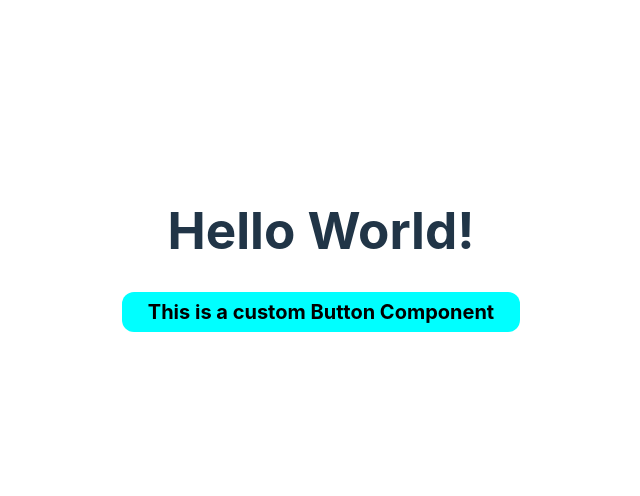
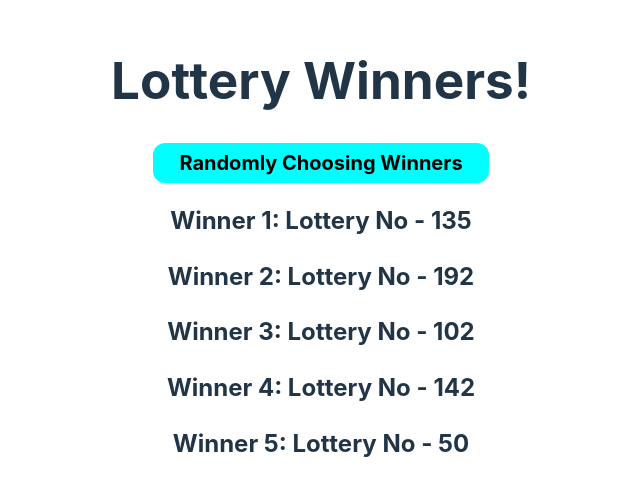
Before and after one commit to JisanEAE77/React-Learning-Footprints, a React (Vite) app in the folder rlf/: page / in a window 1280 px wide. Shown: the part 150-646 px from the top of the page, without its empty margins (319-959 px from the left). Built offline with nearby package versions, Linux system fonts and the light colour scheme.

Commit message:
Randomly Lottery Winners Drawing
Here I used dynamic component to show winners position and random lottery number in the screen,

```diff
--- a/rlf/src/App.jsx
+++ b/rlf/src/App.jsx
@@ -1,11 +1,17 @@
 import './App.css'
+import Lottery from './Lottery'
 import Button from './Button'
 
 const App = () => {
   return (
     <>
-    <h1>Hello World!</h1>
+    <h1>Lottery Winners!</h1>
     <Button></Button>
+    <Lottery no='1'></Lottery>
+    <Lottery no='2'></Lottery>
+    <Lottery no='3'></Lottery>
+    <Lottery no='4'></Lottery>
+    <Lottery no='5'></Lottery>
     </>
   )
 }
--- a/rlf/src/Button.jsx
+++ b/rlf/src/Button.jsx
@@ -3,7 +3,7 @@ import './Button.css'
 const Button = () => {
     return (
         <>
-            <button className="button">This is a custom Button Component</button>
+            <button className="button">Randomly Choosing Winners</button>
         </>
     )
 }
--- /dev/null
+++ b/rlf/src/Lottery.jsx
@@ -0,0 +1,12 @@
+const Lottery = (props) => {
+
+    let random = Math.random() * 200;
+
+    return (
+        <>
+            <h2>Winner {props.no}: Lottery No - {Math.floor(random)}</h2>
+        </>
+    )
+}
+
+export default Lottery;
```
